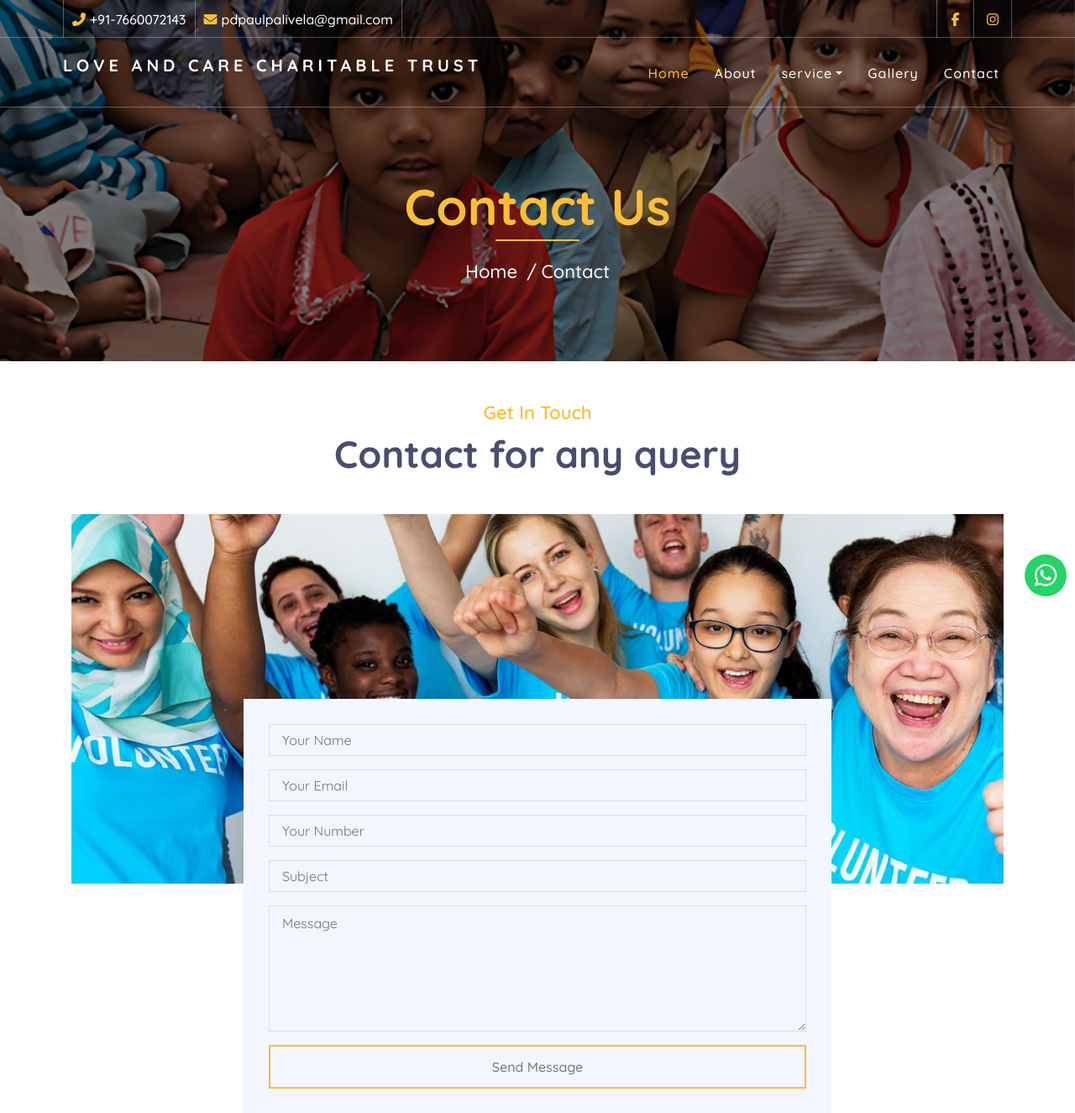
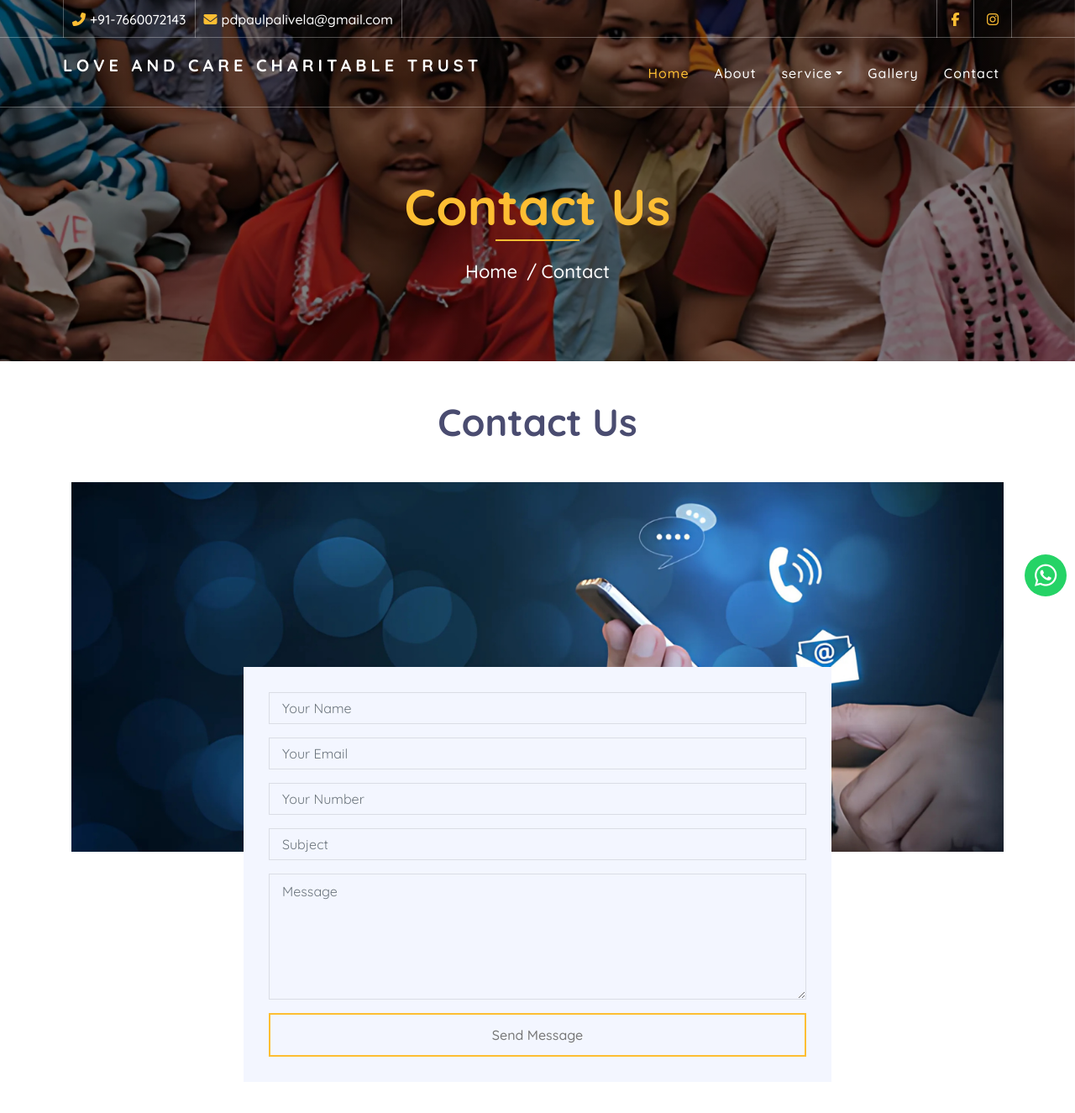
Before and after one commit to bhavi-creations/love-care_chartiable_trust, a PHP site: page /contact.php in a window 1280 px wide. Shown: the top 1325 px of the page at 84% size. Run offline with PHP 8.4, Linux system fonts and the light colour scheme; some libraries are stand-ins or nearby versions.

Commit message:
add content and service

```diff
--- a/contact.php
+++ b/contact.php
@@ -25,11 +25,11 @@
         <div class="contact">
             <div class="container">
                 <div class="section-header text-center">
-                    <p>Get In Touch</p>
-                    <h2>Contact for any query</h2>
+                    <!-- <p>Get In Touch</p> -->
+                    <h2>Contact Us</h2>
                 </div>
                 <div class="contact-img">
-                    <img src="img/contact.jpg" alt="Image">
+                    <img src="img/contact.png" alt="Image">
                 </div>
                 <div class="contact-form">
                         <div id="success"></div>
--- a/index.php
+++ b/index.php
@@ -841,7 +841,7 @@
             <h2>Contact Us</h2>
         </div>
         <div class="contact-img">
-            <img src="img/contact.jpg" alt="Image">
+            <img src="img/contact.png   " alt="Image">
         </div>
         <div class="contact-form">
             <div id="success"></div>
```
Also changed, not shown: img/contact.png (added), img/contact11.jpg (renamed from img/contact.jpg).
